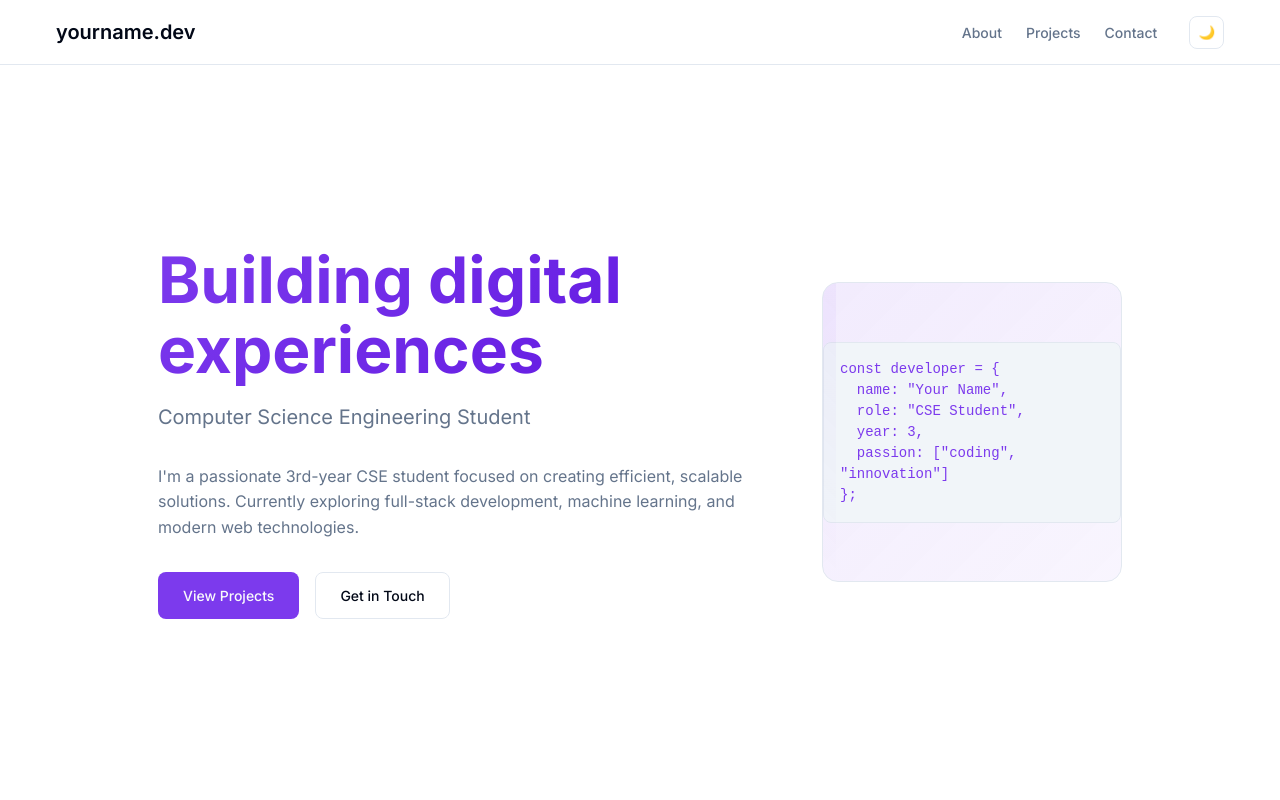
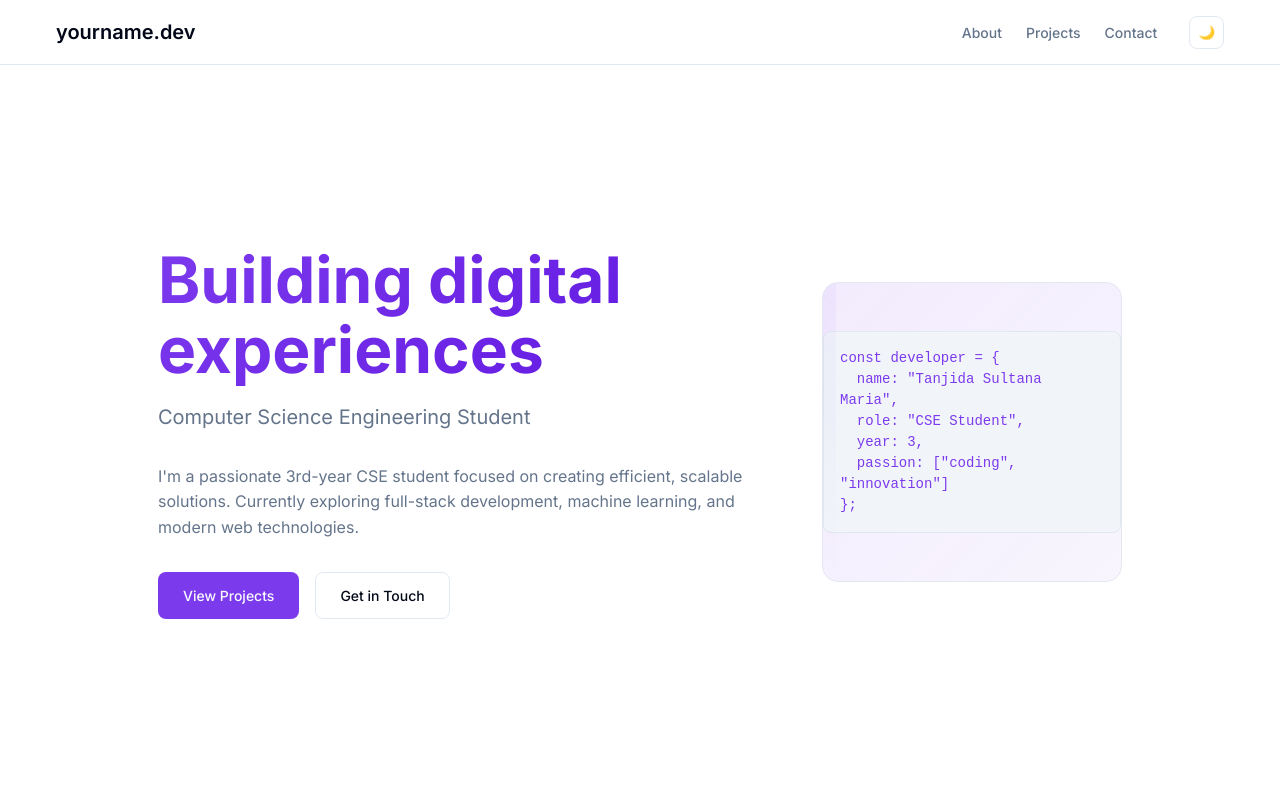
Before and after one commit to tanjidaMaria/tanjidamaria.github.io, a plain HTML site: page index.html in a window 1280 px wide. Shown: the top 800 px of the page. Drawn offline with Linux system fonts and the light colour scheme.

Commit message:
change name

```diff
--- a/index.html
+++ b/index.html
@@ -556,7 +556,7 @@
                 <div class="hero-visual fade-in">
                     <div class="code-snippet">
                         <div>const developer = {</div>
-                        <div>&nbsp;&nbsp;name: "Your Name",</div>
+                        <div>&nbsp;&nbsp;name: "Tanjida Sultana Maria",</div>
                         <div>&nbsp;&nbsp;role: "CSE Student",</div>
                         <div>&nbsp;&nbsp;year: 3,</div>
                         <div>&nbsp;&nbsp;passion: ["coding", "innovation"]</div>
```
